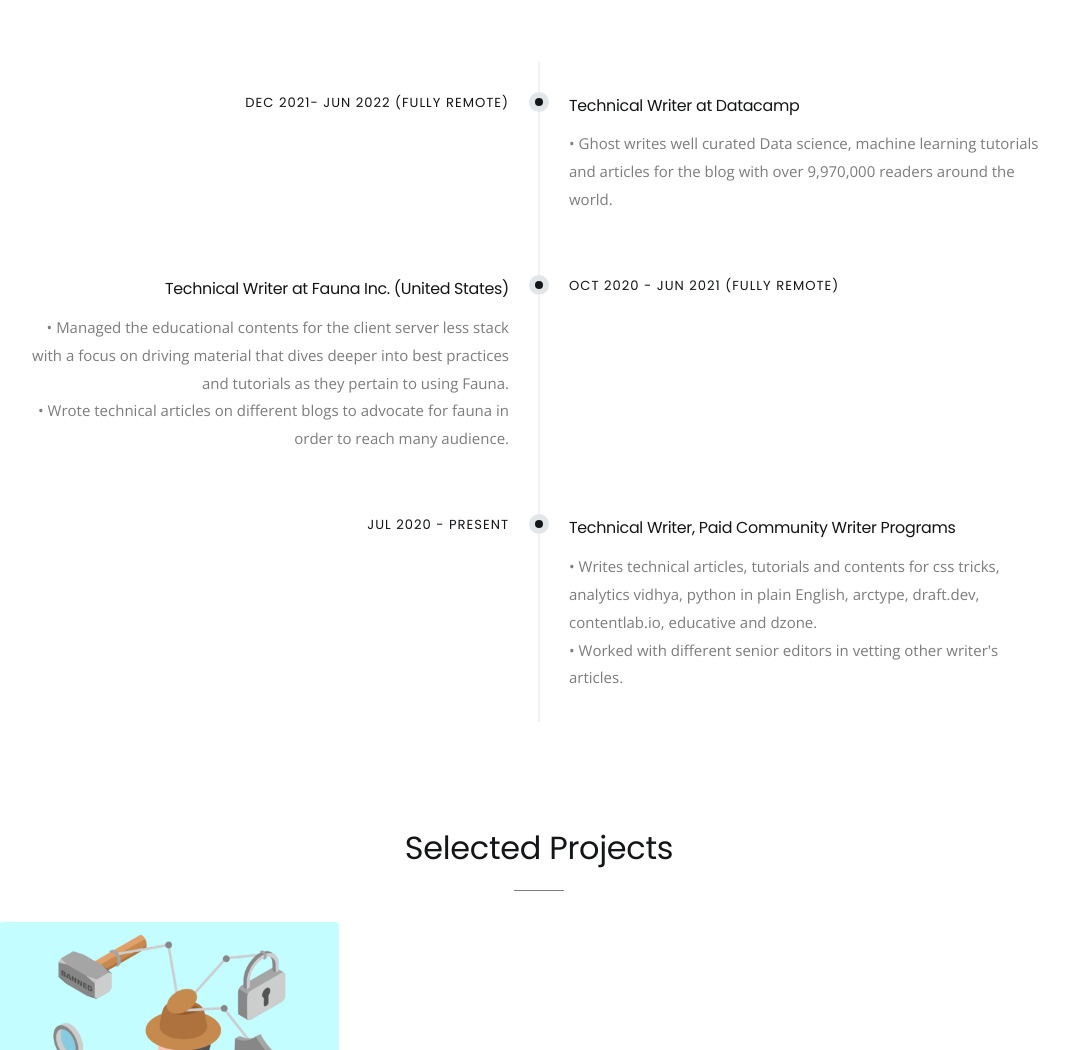
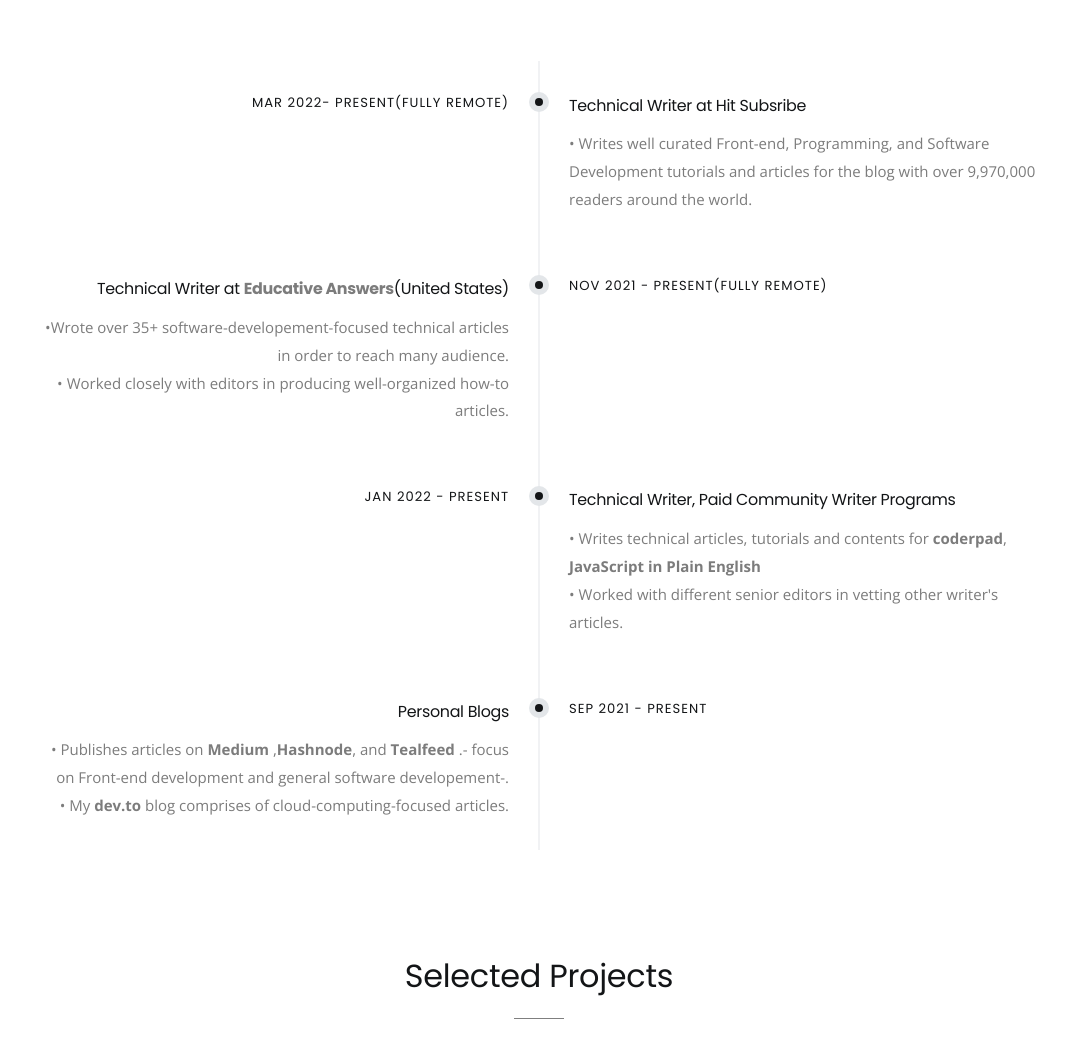
Before and after one commit to Muhtoyyib/AkandeO, a plain HTML site: page index.html in a window 1280 px wide. Shown: the part 3920-4970 px from the top of the page, without its empty margins (101-1170 px from the left). Drawn offline with nearby package versions, Linux system fonts and the light colour scheme; some packages are replaced by stand-ins of ours; a script that the page names is missing.

Commit message:
Technical writing history

```diff
--- a/index.html
+++ b/index.html
@@ -283,36 +283,48 @@
 					<!-- Timeline box 1 -->
 					<div class="timeline">
 						<div class="timeline-date">
-							<h6 class="font-small font-weight-normal uppercase">Dec 2021- Jun 2022 (Fully Remote) </h6>
+							<h6 class="font-small font-weight-normal uppercase">Mar 2022- Present(Fully Remote) </h6>
 						</div>
 						<div class="timeline-content">
-							<h6 class="font-weight-normal">Technical Writer at Datacamp</h6>
-							<p> • Ghost writes well curated Data science, machine learning tutorials and articles for the blog with over
+							<h6 class="font-weight-normal">Technical Writer at Hit Subsribe</h6>
+							<p> • Writes well curated Front-end, Programming, and Software Development tutorials and articles for the blog with over
 								9,970,000 readers around the world. </p>
 						</div>
 					</div>
 				<!-- Timeline box 2 -->
 				<div class="timeline">
 					<div class="timeline-date">
-						<h6 class="font-small font-weight-normal uppercase">Oct 2020 - Jun 2021 (Fully Remote)</h6>
+						<h6 class="font-small font-weight-normal uppercase">Nov 2021 - Present(Fully Remote)</h6>
 					</div>
 					<div class="timeline-content">
-						<h6 class="font-weight-normal">Technical Writer at Fauna Inc. (United States)</h6>
-						<p> • Managed the educational contents for the client server less stack with a focus on driving material that dives
-							deeper into best practices and tutorials as they pertain to using Fauna.</p>
-						<p>	• Wrote technical articles on different blogs to advocate for fauna in order to reach many audience.</p>
+						<h6 class="font-weight-normal">Technical Writer at <a href="https://www.educative.io/profile/view/6268415584501760" target="_blank"><b>Educative Answers</b></a>(United States)</h6>
+						<p> •Wrote over 35+ software-developement-focused technical articles  in order to reach many audience. </p>
+						<p>	• Worked closely with editors in producing well-organized how-to articles.</p>
 					</div>
 				</div>
 				<!-- Timeline box 3-->
 				<div class="timeline">
 					<div class="timeline-date">
-						<h6 class="font-small font-weight-normal uppercase">Jul 2020 - Present</h6>
+						<h6 class="font-small font-weight-normal uppercase">Jan 2022 - Present</h6>
 					</div>
 					<div class="timeline-content">
 						<h6 class="font-weight-normal">Technical Writer, Paid Community Writer Programs</h6>
-						<p> • Writes technical articles, tutorials and contents for <a href="https://css-tricks.com/how-to-build-a-graphql-api-for-text-analytics-with-python-flask-and-fauna/">css tricks</a>, <a href="https://medium.com/analytics-vidhya/a-practical-guide-to-datasist-in-python-e96a331a6b51?source=user_profile---------2----------------------------">analytics vidhya</a>, python in plain English, <a href="https://arctype.com/blog/relational-vs-document-vs-graph-database/">arctype</a>,
-								draft.dev, contentlab.io, educative and dzone. </p>
+						<p> • Writes technical articles, tutorials and contents for <a href="https://coderpad.io/blog/development/addeventlistener-javascript/" target="_blank"><b>coderpad</b></a>, <a href="https://javascript.plainenglish.io/have-you-heard-of-the-javascript-destructuring-assignment-45f66bb9655e"><b>JavaScript in Plain English</b></a>
+								 </p>
 						<p>	• Worked with different senior editors in vetting other writer's articles.</p>
+					</div>
+				</div>
+
+				<!-- Timeline box 4-->
+				<div class="timeline">
+					<div class="timeline-date">
+						<h6 class="font-small font-weight-normal uppercase">Sep 2021 - Present</h6>
+					</div>
+					<div class="timeline-content">
+						<h6 class="font-weight-normal">Personal Blogs</h6>
+						<p> • Publishes articles on <a href="https://medium.com/@akandeolalekantoheeb9" target="_blank"><b>Medium</b></a> ,<a href="https://hashnode.com/@MuhToyyib" target="_blank"><b>Hashnode</b></a>, and <a href="https://tealfeed.com/akande_789131" target="_blank"><b>Tealfeed</b></a> .- focus on Front-end development and general software developement-.
+								 </p>
+						<p>	• My <a href="https://dev.to/muhtoyyib" target="_blank"><b>dev.to</b></a> blog comprises of cloud-computing-focused articles. </p>
 					</div>
 				</div>
 			</div><!-- end timeline-wrapper -->
```
